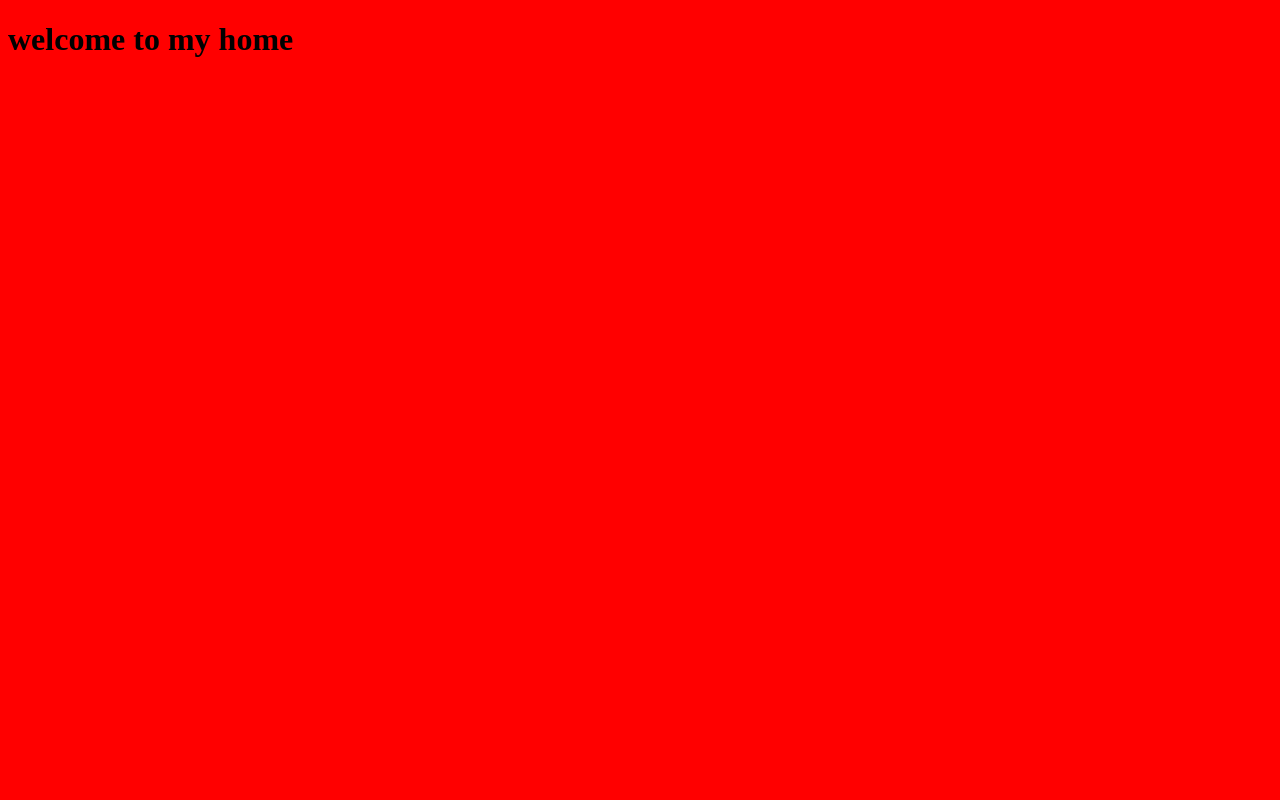
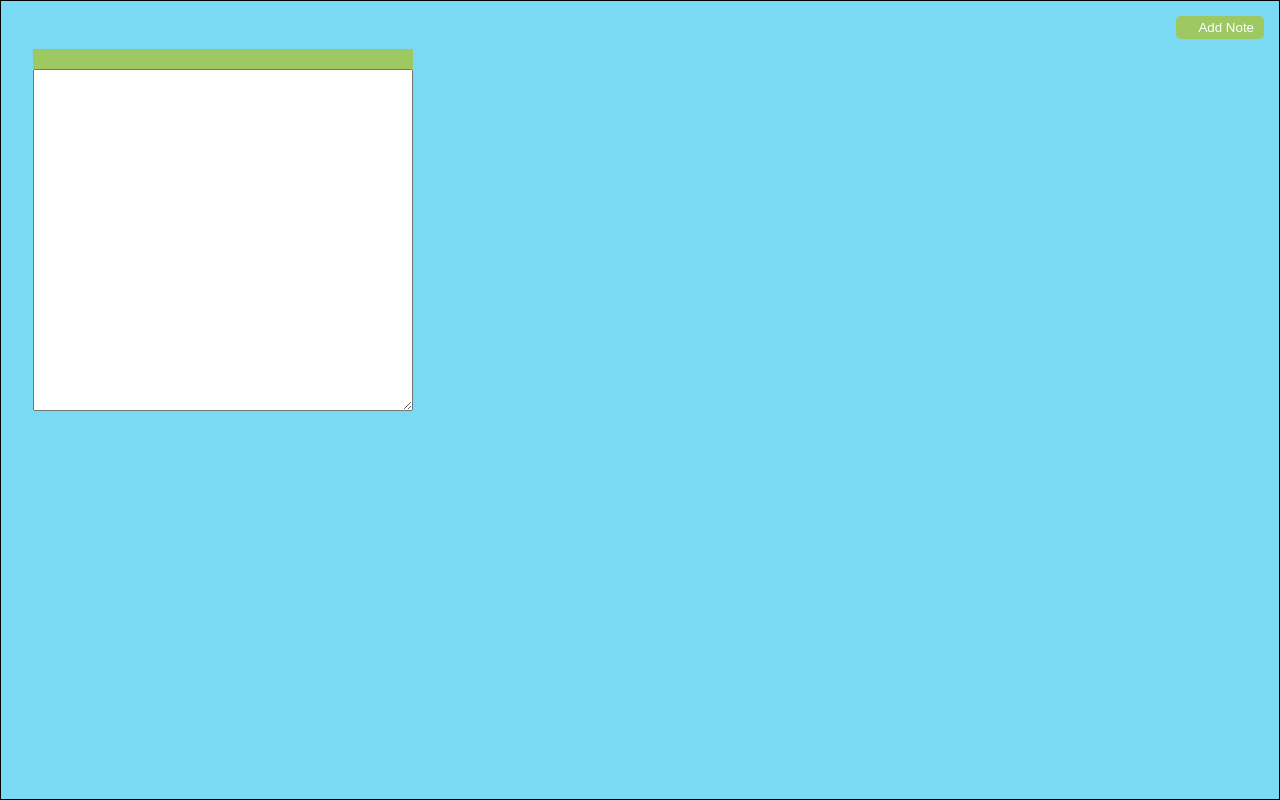
Before and after one commit to MohamedJakkariya/nextjs-garbage, a Next.js app: page / in a window 1280 px wide. Built offline with nearby package versions, Linux system fonts and the light colour scheme.

Commit message:
added some note component styles

```diff
--- a/pages/_app.tsx
+++ b/pages/_app.tsx
@@ -1,8 +1,8 @@
 /** @format */
-import './global.css';
+import './styles/global.scss';
 
-function MyApp({ Component, pageProps }) {
+function App({ Component, pageProps }) {
 	return <Component {...pageProps} />;
 }
 
-export default MyApp;
+export default App;
--- a/pages/components/Button/index.ts
+++ /dev/null
@@ -1,5 +0,0 @@
-/** @format */
-
-import Button from './Button';
-
-export default Button;
--- /dev/null
+++ b/pages/components/note.tsx
@@ -0,0 +1,13 @@
+/** @format */
+
+export default function Note() {
+	return (
+		<div className='note-box'>
+			<div className='header'>
+				<i className='far fa-edit'></i>
+				<i className='far fa-trash-alt'></i>
+			</div>
+			<textarea className='text-input' name='note' cols={30}></textarea>
+		</div>
+	);
+}
--- a/pages/global.css
+++ /dev/null
@@ -1,5 +0,0 @@
-/** @format */
-
-html {
-	background-color: red;
-}
--- a/pages/index.tsx
+++ b/pages/index.tsx
@@ -1,8 +1,22 @@
 /** @format */
+import Head from 'next/head';
+import Note from './components/note';
+
 export default function Home() {
 	return (
-		<div>
-			<h1>welcome to my home</h1>
+		<div className='container'>
+			<Head>
+				<script
+					src='https://kit.fontawesome.com/e2169f0192.js'
+					crossOrigin='anonymous'></script>
+			</Head>
+			<button className='add-btn'>
+				<i className='fas fa-plus'></i> Add Note
+			</button>
+
+			<div className='notes-container'>
+				<Note />
+			</div>
 		</div>
 	);
 }
--- a/pages/page1/index.ts
+++ /dev/null
@@ -1,5 +0,0 @@
-/** @format */
-
-import page1 from './page1';
-
-export default page1;
--- /dev/null
+++ b/pages/styles/global.scss
@@ -0,0 +1,63 @@
+/** @format */
+* {
+	margin: 0;
+	padding: 0;
+	box-sizing: border-box;
+}
+
+.container {
+	background-color: #7bdaf3;
+	border: 1px solid black;
+	width: 100vw;
+	height: 100vh;
+	position: relative;
+	padding: 3rem 2rem;
+
+	.add-btn {
+		padding: 4px 10px;
+		position: fixed;
+		right: 1rem;
+		top: 1rem;
+		border: none;
+		outline: none;
+		background-color: #9ec862;
+		color: white;
+		border-radius: 5px;
+		cursor: pointer;
+
+		.fa-plus {
+			padding: 6px;
+		}
+
+		&:hover {
+			background-color: #769c41;
+		}
+	}
+
+	.note-box {
+		width: 380px;
+		height: 380px;
+		position: relative;
+		.header {
+			background-color: #9ec862;
+			color: white;
+			padding: 10px;
+			display: flex;
+			justify-content: space-between;
+			align-items: center;
+
+			.fa-edit,
+			.fa-trash-alt {
+				cursor: pointer;
+			}
+		}
+
+		.text-input {
+			width: 100%;
+			height: 90%;
+			font-size: 1.5rem;
+			resize: vertical;
+			padding: 5px;
+		}
+	}
+}
```
Also changed, not shown: pages/components/Button/Button.tsx (deleted, +0 -10 lines), pages/components/Button/style.module.scss (deleted, +0 -14 lines), pages/page1/page1.tsx (deleted, +0 -11 lines), pages/page1/style.module.scss (deleted, +0 -8 lines), pages/styles/media.scss (added).
